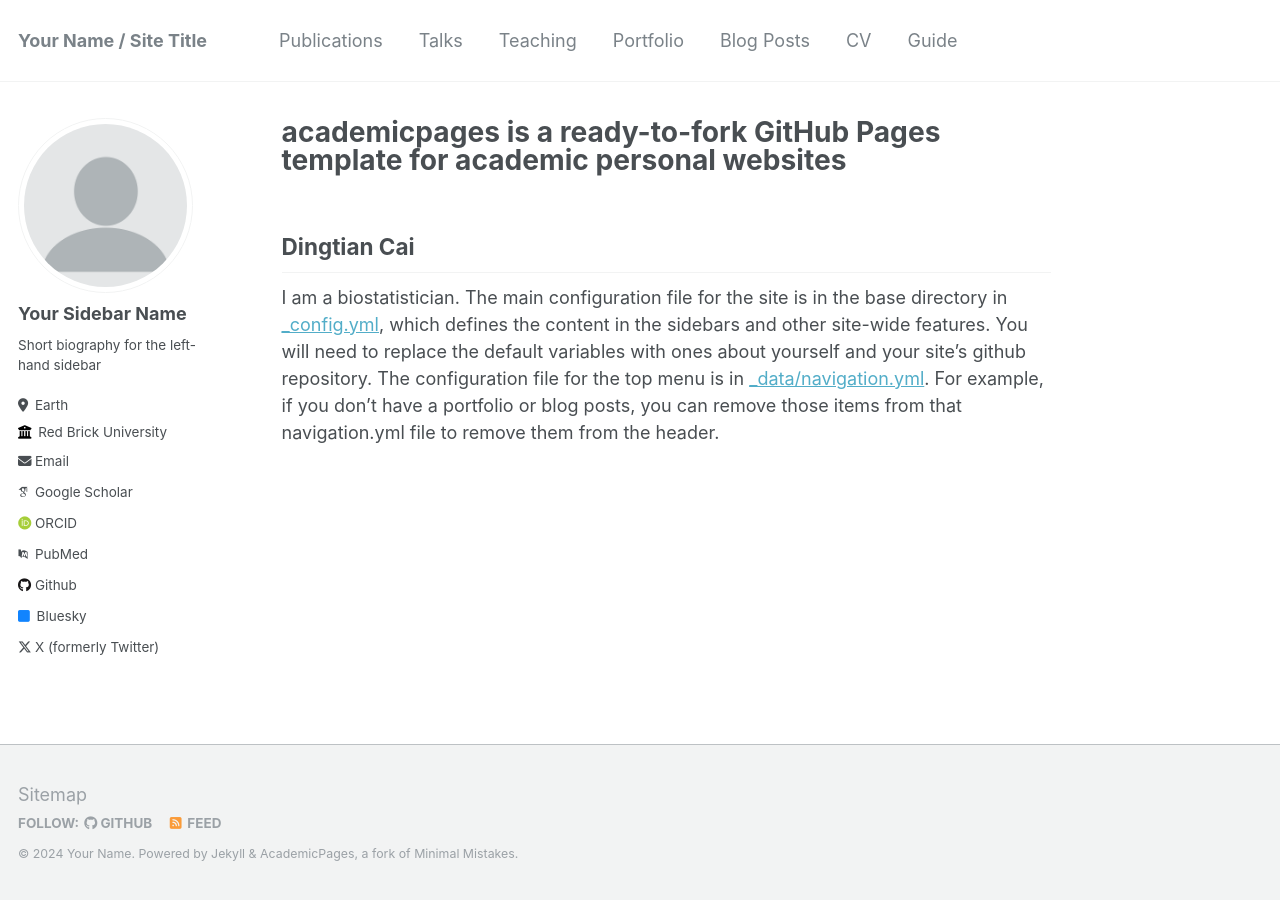
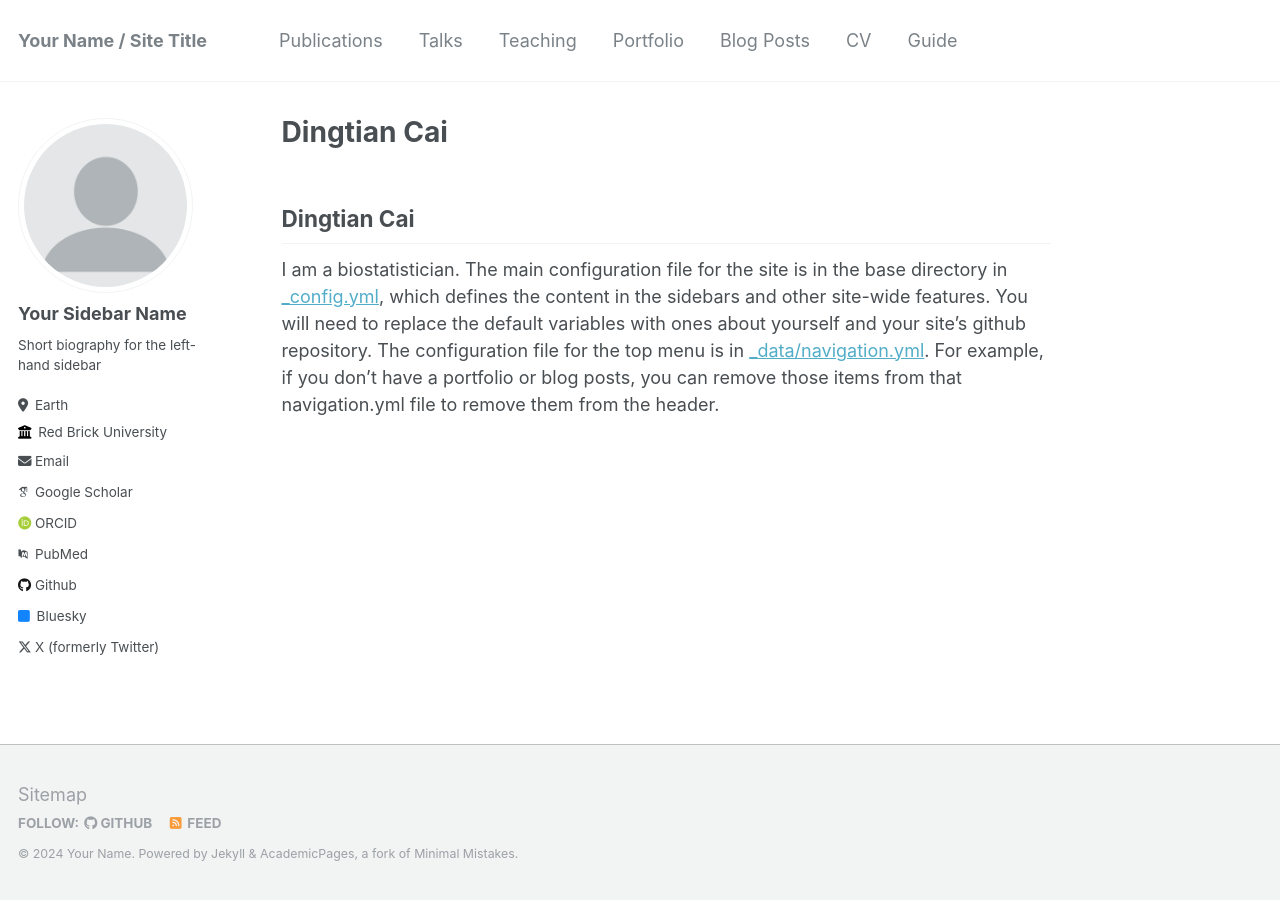
Before and after one commit to dxc1112/dingtiancai, a Jekyll site: the page built from _pages/about.md, in a window 1280 px wide. Built offline with Jekyll 4.4.1, drawn with Linux system fonts in a browser that asks for light colours; some web fonts are replaced.

Commit message:
Update about.md

```diff
--- a/_pages/about.md
+++ b/_pages/about.md
@@ -1,6 +1,6 @@
 ---
 permalink: /
-title: "academicpages is a ready-to-fork GitHub Pages template for academic personal websites"
+title: "Dingtian Cai"
 author_profile: true
 redirect_from:
   - /about/
```
